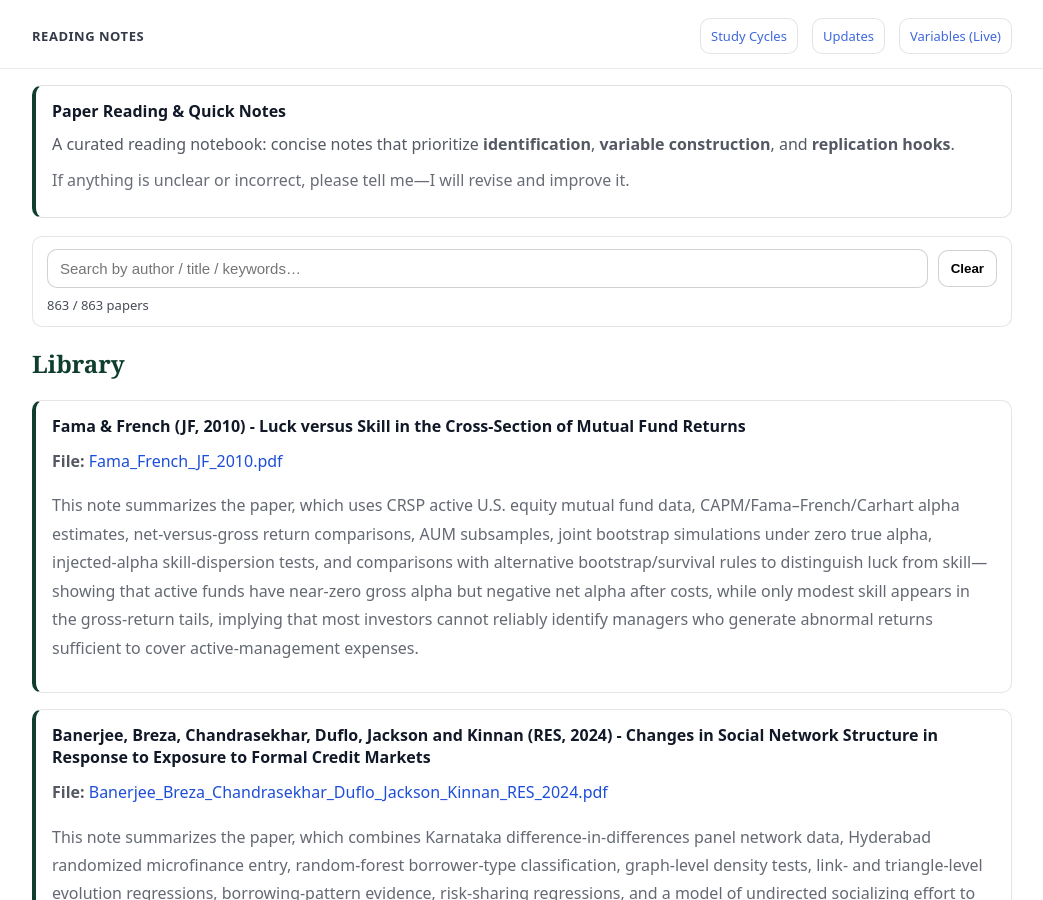
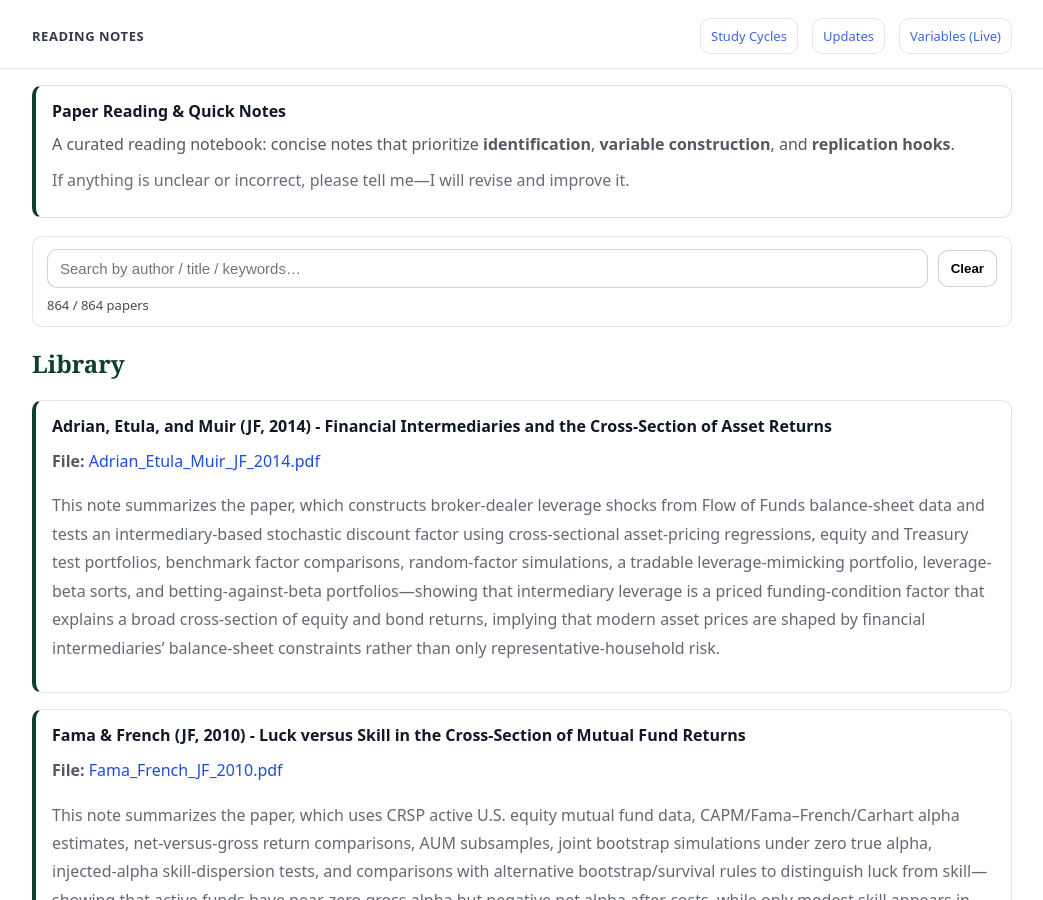
Before and after one commit to yaxinzn/study-archive, a Jekyll site: the page built from reading/index.md, in a window 1280 px wide and 900 px high. Shown: the whole window, without its empty margins (118-1161 px from the left). Built offline with Jekyll 4.4.1, drawn with Linux system fonts in a browser that asks for light colours.

Commit message:
Reading: add/update Adrian_Etula_Muir_JF_2014.pdf

```diff
--- a/_data/reading.yml
+++ b/_data/reading.yml
@@ -1,3 +1,7 @@
+- title: "Adrian, Etula, and Muir (JF, 2014) - Financial Intermediaries and the Cross-Section of Asset Returns"
+  file: "Adrian_Etula_Muir_JF_2014.pdf"
+  desc: "This note summarizes the paper, which constructs broker-dealer leverage shocks from Flow of Funds balance-sheet data and tests an intermediary-based stochastic discount factor using cross-sectional asset-pricing regressions, equity and Treasury test portfolios, benchmark factor comparisons, random-factor simulations, a tradable leverage-mimicking portfolio, leverage-beta sorts, and betting-against-beta portfolios—showing that intermediary leverage is a priced funding-condition factor that explains a broad cross-section of equity and bond returns, implying that modern asset prices are shaped by financial intermediaries’ balance-sheet constraints rather than only representative-household risk."
+
 - title: "Fama & French (JF, 2010) - Luck versus Skill in the Cross-Section of Mutual Fund Returns"
   file: "Fama_French_JF_2010.pdf"
   desc: "This note summarizes the paper, which uses CRSP active U.S. equity mutual fund data, CAPM/Fama–French/Carhart alpha estimates, net-versus-gross return comparisons, AUM subsamples, joint bootstrap simulations under zero true alpha, injected-alpha skill-dispersion tests, and comparisons with alternative bootstrap/survival rules to distinguish luck from skill—showing that active funds have near-zero gross alpha but negative net alpha after costs, while only modest skill appears in the gross-return tails, implying that most investors cannot reliably identify managers who generate abnormal returns sufficient to cover active-management expenses."
```
Also changed, not shown: 1 other file.
